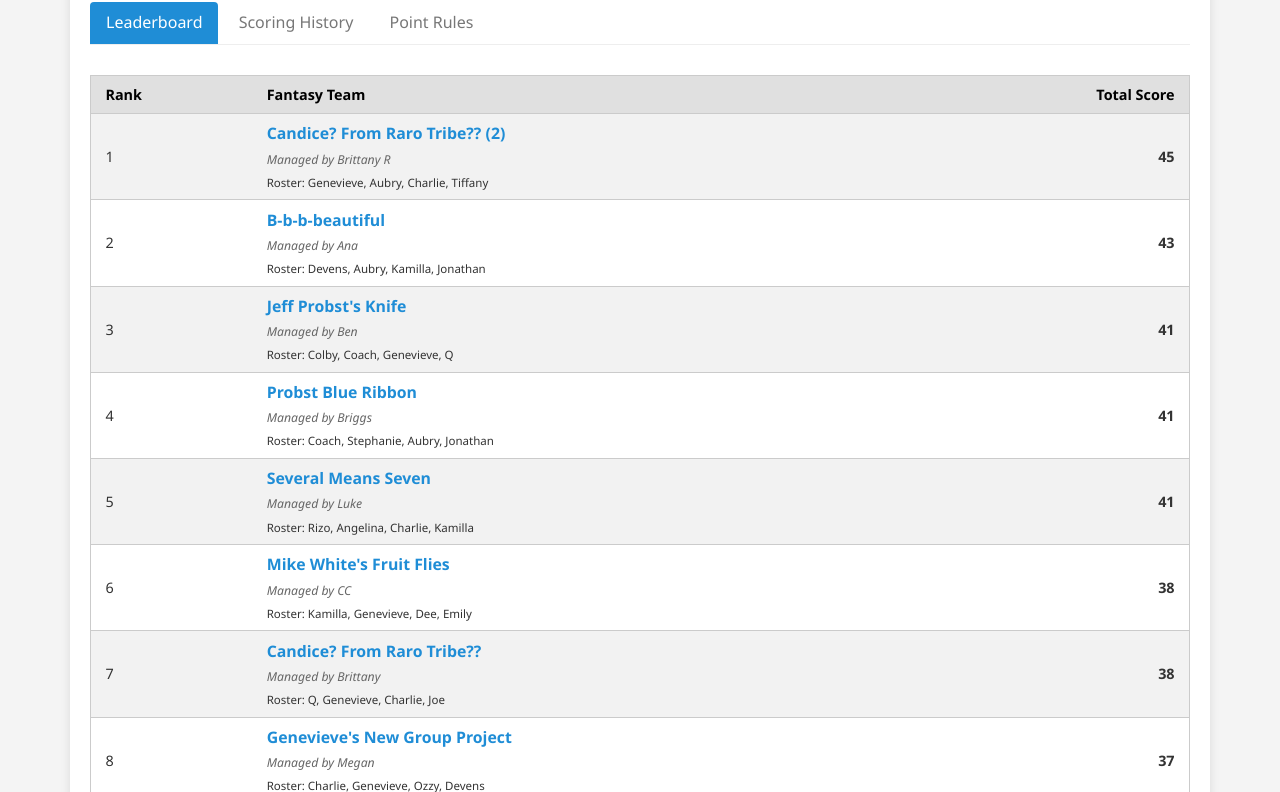
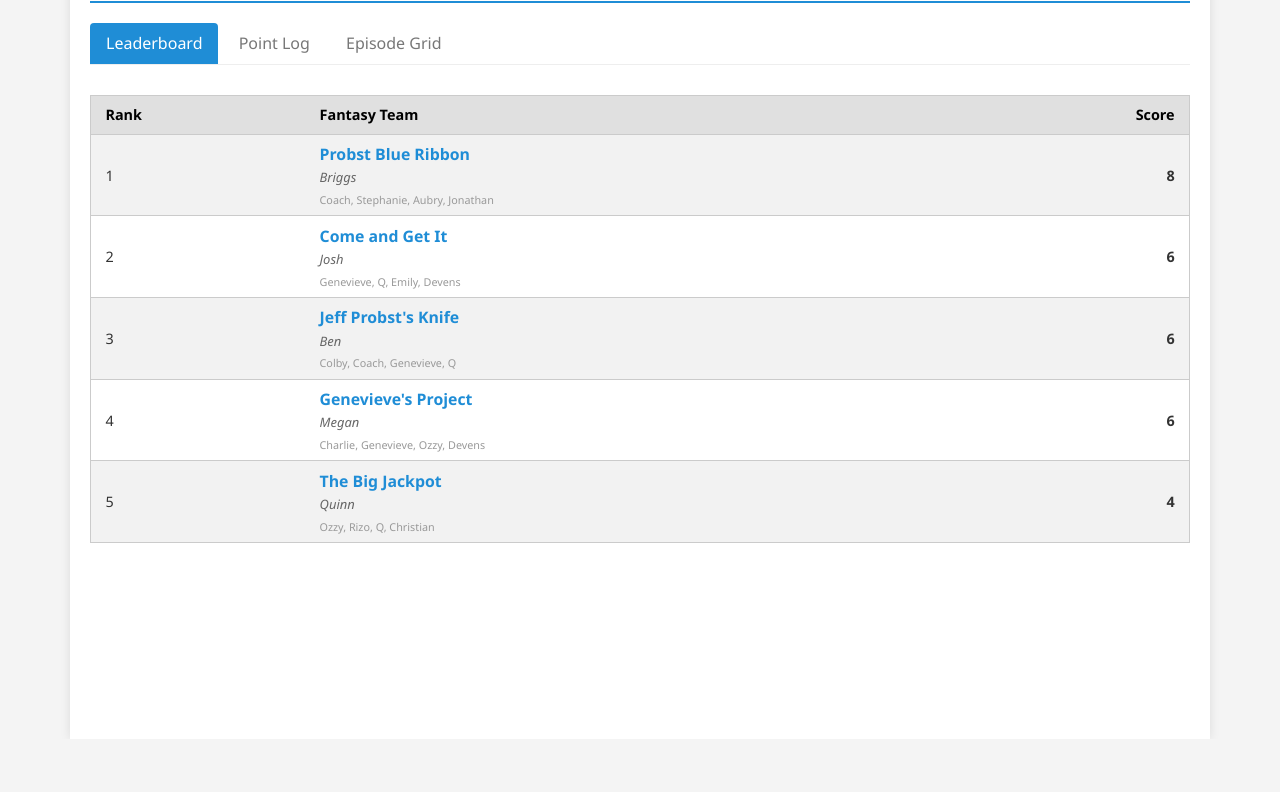
Before and after one commit to jh3ps/fantasysurvivor.io, a plain HTML site: page index.html in a window 1280 px wide. Shown: the part 101-893 px from the top of the page. After the commit the page ends 840 px from the top, so only its background shows below. Drawn offline with nearby package versions, Linux system fonts and the light colour scheme.

Commit message:
Update index.html

```diff
--- a/index.html
+++ b/index.html
@@ -6,188 +6,179 @@
     <title>Survivor 50 Fantasy</title>
     <link rel="stylesheet" href="https://cdn.jsdelivr.net/npm/purecss@3.0.0/build/pure-min.css">
     <style>
-        body { color: #333; line-height: 1.6; background-color: #f4f4f4; font-family: 'Segoe UI', Tahoma, Geneva, Verdana, sans-serif; }
+        :root { --survivor-blue: #1f8dd6; --bg: #f4f4f4; }
+        body { color: #333; line-height: 1.6; background-color: var(--bg); font-family: 'Segoe UI', sans-serif; }
         .container { max-width: 1100px; margin: 0 auto; padding: 20px; background: #fff; min-height: 100vh; box-shadow: 0 0 10px rgba(0,0,0,0.1); }
-        header { border-bottom: 2px solid #1f8dd6; margin-bottom: 20px; padding-bottom: 10px; }
-        h1 { margin: 0; color: #1f8dd6; }
+        header { border-bottom: 2px solid var(--survivor-blue); margin-bottom: 20px; padding-bottom: 10px; display: flex; justify-content: space-between; align-items: flex-end; }
+        h1 { margin: 0; color: var(--survivor-blue); }
 
-        .pure-menu-horizontal { margin-bottom: 20px; border-bottom: 1px solid #eee; }
-        .pure-menu-selected .pure-menu-link { background: #1f8dd6; color: white; border-radius: 4px 4px 0 0; }
+        /* Nav Tabs */
+        .pure-menu-horizontal { margin-bottom: 20px; border-bottom: 1px solid #eee; overflow-x: auto; white-space: nowrap; }
+        .pure-menu-selected .pure-menu-link { background: var(--survivor-blue); color: white; border-radius: 4px 4px 0 0; }
 
         .tab-content { display: none; padding-top: 10px; }
         .tab-content.active { display: block; }
 
+        /* Tables */
         .table-wrapper { overflow-x: auto; margin-top: 10px; }
         .pure-table { width: 100%; font-size: 0.9em; }
         .num { text-align: right !important; font-weight: bold; }
-        .total-column { background-color: #eaf4ff !important; font-weight: bold; border-left: 2px solid #1f8dd6 !important; }
+        .total-column { background-color: #eaf4ff !important; font-weight: bold; border-left: 2px solid var(--survivor-blue) !important; }
 
-        /* Hierarchy Styling */
-        .primary-name { font-size: 1.1em; font-weight: bold; color: #1f8dd6; display: block; }
-        .secondary-name { font-size: 0.85em; color: #666; font-style: italic; }
+        /* UI Elements */
+        .primary-name { font-size: 1.1em; font-weight: bold; color: var(--survivor-blue); display: block; }
+        .secondary-name { font-size: 0.9em; color: #666; font-style: italic; display: block; }
+        .eliminated { text-decoration: line-through; color: #999 !important; }
+        .status-tag { font-size: 0.7em; padding: 2px 5px; border-radius: 3px; margin-left: 5px; text-transform: uppercase; vertical-align: middle; }
+        .active-tag { background: #e7f4e4; color: #2e7d32; border: 1px solid #c8e6c9; }
+        .out-tag { background: #ffebee; color: #c62828; border: 1px solid #ffcdd2; }
     </style>
 </head>
 <body>
 
 <div class="container">
     <header>
-        <h1>Survivor 50 Fantasy</h1>
+        <div>
+            <p style="margin:0; font-size: 0.8em; color: #888;">Season 50</p>
+            <h1>Survivor Fantasy League</h1>
+        </div>
     </header>
 
     <div class="pure-menu pure-menu-horizontal">
         <ul class="pure-menu-list">
             <li class="pure-menu-item pure-menu-selected" id="li-standings"><a href="#" class="pure-menu-link" onclick="openTab('standings')">Leaderboard</a></li>
-            <li class="pure-menu-item" id="li-tabulation"><a href="#" class="pure-menu-link" onclick="openTab('tabulation')">Scoring History</a></li>
-            <li class="pure-menu-item" id="li-rules"><a href="#" class="pure-menu-link" onclick="openTab('rules')">Point Rules</a></li>
+            <li class="pure-menu-item" id="li-log"><a href="#" class="pure-menu-link" onclick="openTab('log')">Point Log</a></li>
+            <li class="pure-menu-item" id="li-grid"><a href="#" class="pure-menu-link" onclick="openTab('grid')">Episode Grid</a></li>
         </ul>
     </div>
 
     <div id="standings" class="tab-content active">
         <table class="pure-table pure-table-horizontal pure-table-striped">
             <thead>
-                <tr><th>Rank</th><th>Fantasy Team</th><th class="num">Total Score</th></tr>
+                <tr><th>Rank</th><th>Fantasy Team</th><th class="num">Score</th></tr>
             </thead>
             <tbody id="leaderboard-body"></tbody>
         </table>
     </div>
 
-    <div id="tabulation" class="tab-content">
+    <div id="log" class="tab-content">
+        <table class="pure-table pure-table-horizontal pure-table-striped">
+            <thead>
+                <tr><th>Ep</th><th>Survivor</th><th>Achievement</th><th class="num">Pts</th></tr>
+            </thead>
+            <tbody id="log-body"></tbody>
+        </table>
+    </div>
+
+    <div id="grid" class="tab-content">
         <div class="table-wrapper">
             <table class="pure-table pure-table-bordered">
-                <thead id="tab-head"></thead>
-                <tbody id="tab-body"></tbody>
+                <thead id="grid-head"></thead>
+                <tbody id="grid-body"></tbody>
             </table>
         </div>
-    </div>
-
-    <div id="rules" class="tab-content">
-        <h3>Point Values</h3>
-        <table class="pure-table pure-table-horizontal" style="max-width: 400px;">
-            <thead><tr><th>Event</th><th class="num">Pts</th></tr></thead>
-            <tbody id="rules-body"></tbody>
-        </table>
     </div>
 </div>
 
 <script>
 /* ==========================================================================
-   WEEKLY UPDATE AREA - EDIT DATA HERE
+   INTERNAL DATABASE
    ========================================================================== */
 
-const EPISODE_MATRIX = [
-    { name: "Jenna",     eps: [0, 0, 0] },
-    { name: "Cirie",     eps: [2, 2, 5] },
-    { name: "Ozzy",      eps: [2, 1, 2] },
-    { name: "Christian", eps: [5, 2, 1] },
-    { name: "Devens",    eps: [2, 2, 5] },
-    { name: "Aubry",     eps: [2, 4, 6] },
-    { name: "Kamilla",   eps: [3, 4, 4] },
-    { name: "Jonathan",  eps: [3, 4, 4] },
-    { name: "Colby",     eps: [3, 3, 6] },
-    { name: "Coach",     eps: [2, 3, 6] },
-    { name: "Genevieve", eps: [3, 3, 6] },
-    { name: "Q",         eps: [2, 2, 2] },
-    { name: "Rizo",      eps: [2, 4, 6] },
-    { name: "Angelina",  eps: [2, 2, 3] },
-    { name: "Charlie",   eps: [2, 3, 6] },
-    { name: "Mike",      eps: [3, 1, 3] },
-    { name: "Emily",     eps: [1, 2, 2] },
-    { name: "Joe",       eps: [1, 2, 6] },
-    { name: "Tiffany",   eps: [2, 4, 4] },
-    { name: "Stephanie", eps: [2, 2, 3] },
-    { name: "Dee",       eps: [2, 4, 4] },
-    { name: "Chrissy",   eps: [2, 3, 6] },
-    { name: "Kyle",      eps: [1, 1, 3] },
-    { name: "Savannah",  eps: [1, 0, 0] }
+// 1. SURVIVOR STATUS (Update 'active' to false when they are voted out)
+const SURVIVORS = [
+    { name: "Jenna", active: true }, { name: "Cirie", active: true },
+    { name: "Ozzy", active: true }, { name: "Christian", active: true },
+    { name: "Devens", active: true }, { name: "Aubry", active: true },
+    { name: "Kamilla", active: true }, { name: "Jonathan", active: true },
+    { name: "Colby", active: true }, { name: "Coach", active: true },
+    { name: "Genevieve", active: true }, { name: "Q", active: true },
+    { name: "Rizo", active: true }, { name: "Angelina", active: true },
+    { name: "Charlie", active: true }, { name: "Mike", active: true },
+    { name: "Emily", active: true }, { name: "Joe", active: true },
+    { name: "Tiffany", active: true }, { name: "Stephanie", active: true },
+    { name: "Dee", active: true }, { name: "Chrissy", active: true },
+    { name: "Kyle", active: true }, { name: "Savannah", active: false }
 ];
 
-const POINT_VALUES = [
-    { event: "Tribe Reward", pts: 1 },
-    { event: "2-Tribe Immunity", pts: 2 },
-    { event: "3-Tribe Immunity (1st)", pts: 3 },
-    { event: "3-Tribe Immunity (2nd)", pts: 2 },
-    { event: "VTEP (Pre-Merge)", pts: 1 },
-    { event: "VTEP (Post-Merge)", pts: 2 },
-    { event: "Idol Find", pts: 3 },
-    { event: "Successful Idol Play", pts: 4 },
-    { event: "Individual Reward", pts: 2 },
-    { event: "Individual Immunity", pts: 4 },
-    { event: "Win Firemaking", pts: 4 },
-    { event: "FTC Vote", pts: 2 }
+// 2. SCORING LOG (Add new lines here every week)
+const MASTER_LOG = [
+    { ep: 1, name: "Genevieve", reason: "3-Tribe Immunity (1st) + Merge", pts: 6 },
+    { ep: 1, name: "Joe", reason: "3-Tribe Immunity (1st) + Merge", pts: 6 },
+    { ep: 1, name: "Aubry", reason: "3-Tribe Immunity (2nd) + Merge", pts: 5 },
+    { ep: 2, name: "Aubry", reason: "3-Tribe Immunity (1st)", pts: 3 },
+    { ep: 2, name: "Christian", reason: "Individual Immunity", pts: 4 },
+    { ep: 3, name: "Cirie", reason: "Idol Find", pts: 3 },
+    { ep: 4, name: "Cirie", reason: "VTEP", pts: 1 } // Example for next week
 ];
 
+// 3. TEAM ROSTERS
 const TEAMS = [
     { manager: "Josh", team: "Come and Get It", picks: ["Genevieve", "Q", "Emily", "Devens"] },
     { manager: "Ben", team: "Jeff Probst's Knife", picks: ["Colby", "Coach", "Genevieve", "Q"] },
     { manager: "Briggs", team: "Probst Blue Ribbon", picks: ["Coach", "Stephanie", "Aubry", "Jonathan"] },
     { manager: "Quinn", team: "The Big Jackpot", picks: ["Ozzy", "Rizo", "Q", "Christian"] },
-    { manager: "Megan", team: "Genevieve's New Group Project", picks: ["Charlie", "Genevieve", "Ozzy", "Devens"] },
-    { manager: "Kadie", team: "Rockin' the Hammock", picks: ["Charlie", "Christian", "Ozzy", "Genevieve"] },
-    { manager: "Devon", team: "Emily Flippen Fan Account", picks: ["Emily", "Devens", "Cirie", "Christian"] },
-    { manager: "Samuel", team: "Q-Rona", picks: ["Kamilla", "Ozzy", "Christian", "Q"] },
-    { manager: "Zoe", team: "Run, Climb, Puzzle", picks: ["Tiffany", "Ozzy", "Kamilla", "Cirie"] },
-    { manager: "Ana", team: "B-b-b-beautiful", picks: ["Devens", "Aubry", "Kamilla", "Jonathan"] },
-    { manager: "Eric", team: "Outwit. Outplay. OutKast.", picks: ["Joe", "Q", "Jonathan", "Coach"] },
-    { manager: "CC", team: "Mike White's Fruit Flies", picks: ["Kamilla", "Genevieve", "Dee", "Emily"] },
-    { manager: "Brittany", team: "Candice? From Raro Tribe??", picks: ["Q", "Genevieve", "Charlie", "Joe"] },
-    { manager: "Nitish", team: "Got Nothing For Ya", picks: ["Devens", "Christian", "Genevieve", "Ozzy"] },
-    { manager: "Hunter", team: "Jeff's Midlife Crisis", picks: ["Devens", "Ozzy", "Jonathan", "Q"] },
-    { manager: "Emma", team: "The White Lotus Ponderosa", picks: ["Emily", "Genevieve", "Tiffany", "Cirie"] },
-    { manager: "Emily", team: "Rachel's Pocket Rice", picks: ["Charlie", "Kyle", "Aubry", "Savannah"] },
-    { manager: "Luke", team: "Several Means Seven", picks: ["Rizo", "Angelina", "Charlie", "Kamilla"] },
-    { manager: "Brittany R", team: "Candice? From Raro Tribe?? (2)", picks: ["Genevieve", "Aubry", "Charlie", "Tiffany"] },
-    { manager: "Luke R", team: "Cancel Christmas!", picks: ["Aubry", "Jonathan", "Joe", "Jenna"] }
+    { manager: "Megan", team: "Genevieve's Project", picks: ["Charlie", "Genevieve", "Ozzy", "Devens"] }
+    // ... add all other teams here
 ];
 
 /* ==========================================================================
-   SYSTEM LOGIC
+   LOGIC ENGINE (Automatic)
    ========================================================================== */
 
 function init() {
-    const survivorTotals = {};
-    EPISODE_MATRIX.forEach(s => {
-        survivorTotals[s.name] = s.eps.reduce((a, b) => a + b, 0);
+    const stats = {};
+    let maxEp = 0;
+
+    // Build stats from log
+    MASTER_LOG.forEach(entry => {
+        if (!stats[entry.name]) stats[entry.name] = { total: 0, eps: {} };
+        stats[entry.name].total += entry.pts;
+        stats[entry.name].eps[entry.ep] = (stats[entry.name].eps[entry.ep] || 0) + entry.pts;
+        if (entry.ep > maxEp) maxEp = entry.ep;
     });
 
-    // Leaderboard with Swapped Hierarchy
+    // 1. Leaderboard
     const standings = TEAMS.map(t => {
         let score = 0;
-        t.picks.forEach(p => score += (survivorTotals[p] || 0));
+        t.picks.forEach(p => score += (stats[p]?.total || 0));
         return { ...t, score };
     }).sort((a, b) => b.score - a.score);
 
-    document.getElementById('leaderboard-body').innerHTML = standings.map((s, i) =>
-        `<tr>
+    document.getElementById('leaderboard-body').innerHTML = standings.map((s, i) => `
+        <tr>
             <td>${i+1}</td>
             <td>
                 <span class="primary-name">${s.team}</span>
-                <span class="secondary-name">Managed by ${s.manager}</span>
-                <div style="font-size:0.8em; margin-top:4px;">Roster: ${s.picks.join(', ')}</div>
+                <span class="secondary-name">${s.manager}</span>
+                <div style="font-size:0.75em; color:#999; margin-top:3px;">
+                    ${s.picks.map(p => {
+                        const isOut = SURVIVORS.find(surv => surv.name === p)?.active === false;
+                        return `<span class="${isOut ? 'eliminated' : ''}">${p}</span>`;
+                    }).join(', ')}
+                </div>
             </td>
             <td class="num">${s.score}</td>
-        </tr>`
-    ).join('');
-
-    // Tabulation Header
-    const maxEps = EPISODE_MATRIX[0].eps.length;
-    let headHtml = '<tr><th>Survivor</th>';
-    for(let i=1; i<=maxEps; i++) headHtml += `<th>Ep ${i}</th>`;
-    headHtml += '<th class="total-column">Total</th></tr>';
-    document.getElementById('tab-head').innerHTML = headHtml;
-
-    // Tabulation Body
-    document.getElementById('tab-body').innerHTML = EPISODE_MATRIX.sort((a,b) => survivorTotals[b.name] - survivorTotals[a.name]).map(s => `
-        <tr>
-            <td><strong>${s.name}</strong></td>
-            ${s.eps.map(v => `<td>${v}</td>`).join('')}
-            <td class="total-column">${survivorTotals[s.name]}</td>
         </tr>
     `).join('');
 
-    // Rules
-    document.getElementById('rules-body').innerHTML = POINT_VALUES.map(r =>
-        `<tr><td>${r.event}</td><td class="num">${r.pts}</td></tr>`
-    ).join('');
+    // 2. Log
+    document.getElementById('log-body').innerHTML = [...MASTER_LOG].reverse().map(l => `
+        <tr><td>${l.ep}</td><td><strong>${l.name}</strong></td><td>${l.reason}</td><td class="num">${l.pts}</td></tr>
+    `).join('');
+
+    // 3. Grid
+    let gHead = '<tr><th>Survivor</th>';
+    for(let i=1; i<=maxEp; i++) gHead += `<th>Ep ${i}</th>`;
+    gHead += '<th class="total-column">Total</th></tr>';
+    document.getElementById('grid-head').innerHTML = gHead;
+
+    document.getElementById('grid-body').innerHTML = SURVIVORS.sort((a,b) => (stats[b.name]?.total || 0) - (stats[a.name]?.total || 0)).map(s => {
+        let row = `<td><strong>${s.name}</strong> <span class="status-tag ${s.active ? 'active-tag' : 'out-tag'}">${s.active ? 'In' : 'Out'}</span></td>`;
+        for(let i=1; i<=maxEp; i++) row += `<td>${stats[s.name]?.eps[i] || 0}</td>`;
+        row += `<td class="total-column">${stats[s.name]?.total || 0}</td>`;
+        return `<tr>${row}</tr>`;
+    }).join('');
 }
 
 function openTab(id) {
```
